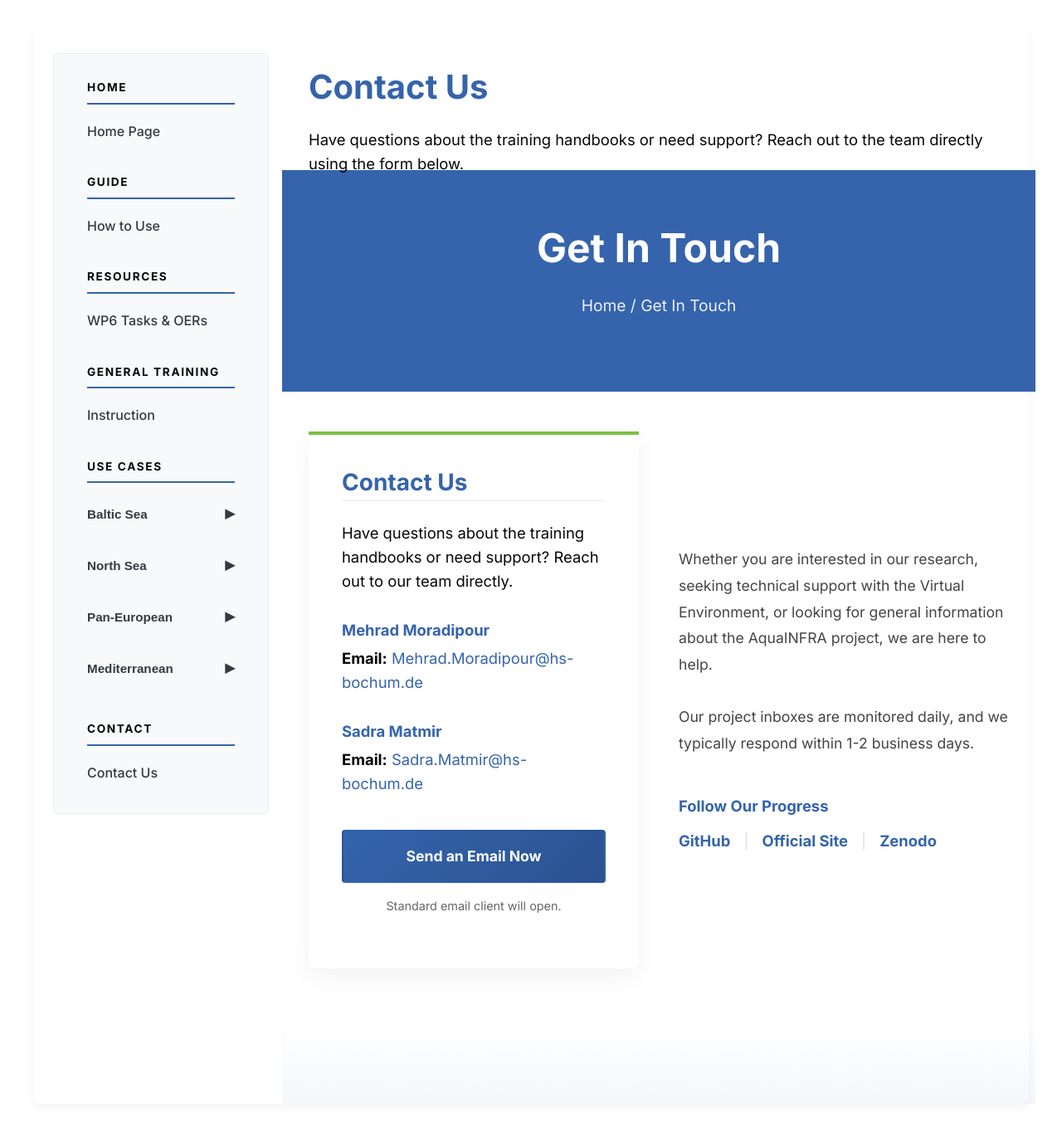
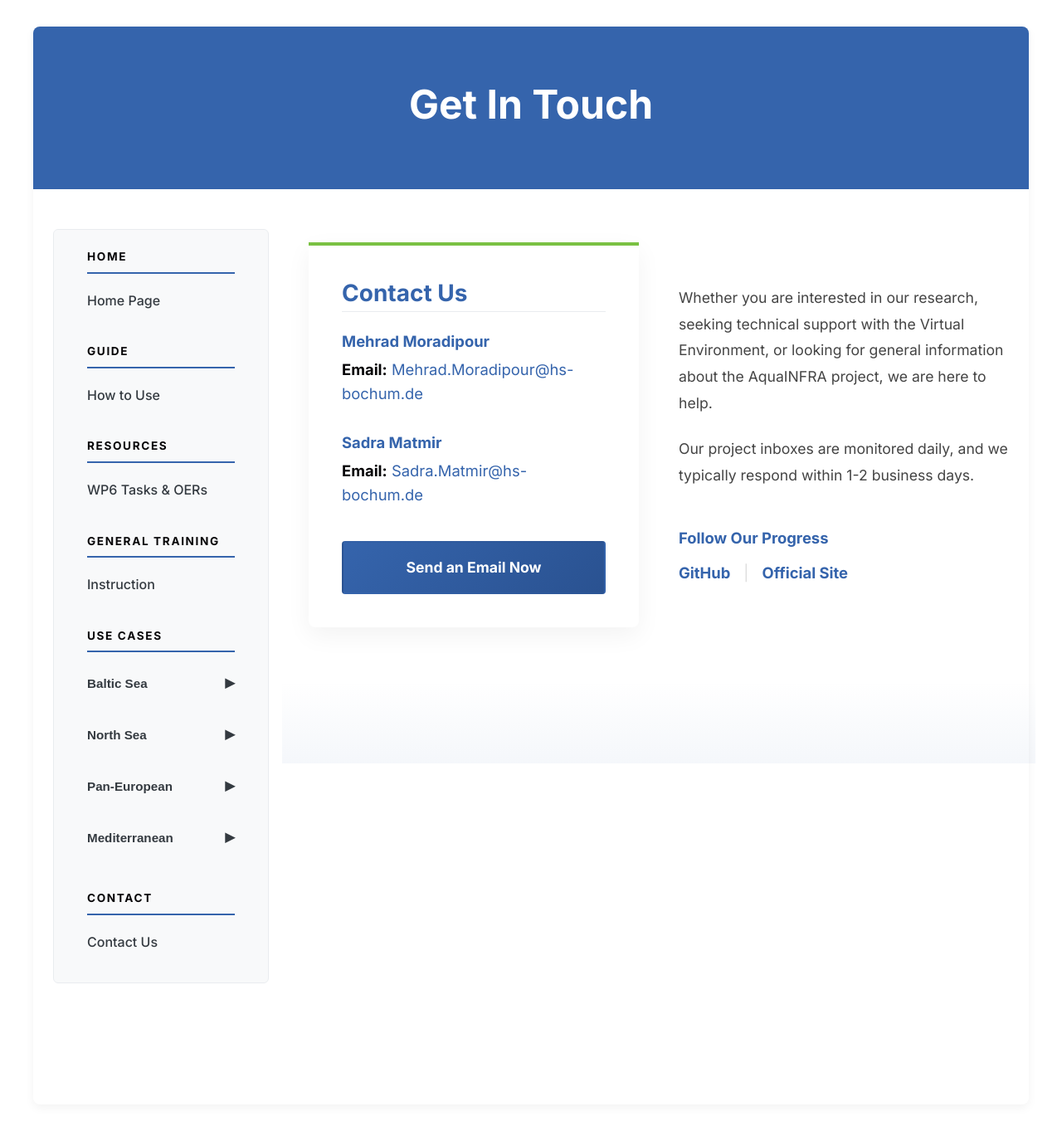
Before and after one commit to Mehrad1994/AquaINFRA_Training_Handbooks, a Jekyll site: the page built from docs/contact.md, in a window 1280 px wide and 1363 px high. Shown: the whole window at 83% size. Built offline with Jekyll 4.4.1, drawn with Linux system fonts in a browser that asks for light colours.

Commit message:
Structural Alignment

```diff
--- a/docs/_config.yml
+++ b/docs/_config.yml
@@ -12,8 +12,8 @@ description: A collection of training handbooks and use case documentation for t
 # Logo is handled in _includes/header.html for better control
 
 # Build Configuration
-destination: ../build
-cache_dir: ../build/.jekyll-cache
+# destination: ../build
+# cache_dir: ../build/.jekyll-cache
 
 # GitHub Pages Configuration
 # IMPORTANT: baseurl must match your GitHub repository name
--- a/docs/_layouts/default.html
+++ b/docs/_layouts/default.html
@@ -37,6 +37,12 @@
 
     <!-- Main Content Wrapper -->
     <main class="main-wrapper">
+        {% if page.hero_title %}
+        <div class="page-hero"
+            style="background-color: #3564AC; color: white; padding: 4rem 2rem; margin: -2rem -1.5rem 3rem -1.5rem; text-align: center; border-radius: 8px 8px 0 0;">
+            <h1 style="color: white; margin: 0; font-size: 3rem;">{{ page.hero_title }}</h1>
+        </div>
+        {% endif %}
         <div class="handbook-grid">
             <!-- Sidebar Navigation -->
             {% include sidebar.html %}
--- a/docs/assets/css/sidebar.css
+++ b/docs/assets/css/sidebar.css
@@ -1,6 +1,5 @@
-/* Sidebar Navigation Styles */
 .page-sidebar {
-    padding-top: 2rem;
+    padding: 1.5rem; /* Standardizing padding */
 }
 
 .sidebar__section {
--- a/docs/contact.md
+++ b/docs/contact.md
@@ -1,25 +1,14 @@
 ---
 layout: default
 title: Contact Us
+hero_title: Get In Touch
 ---
 
-# Contact Us
-
-Have questions about the training handbooks or need support? Reach out to the team directly using the form below.
-
-<div class="contact-hero" style="background-color: #3564AC; color: white; padding: 4rem 2rem; margin: -2rem -2rem 3rem -2rem; text-align: center;">
-    <h1 style="color: white; margin: 0; font-size: 3rem;">Get In Touch</h1>
-    <p style="margin-top: 1rem; font-size: 1.2rem; opacity: 0.9;">Home / Get In Touch</p>
-</div>
-
-<div class="contact-grid" style="display: flex; flex-wrap: wrap; gap: 3rem; margin-bottom: 4rem;">
-    <!-- Left Column: Contact Form Placeholder/Email Box -->
+<div class="contact-grid" style="display: flex; flex-wrap: wrap; gap: 3rem; margin-bottom: 4rem; margin-top: 1rem;">
+    <!-- Left Column: Primary Contact Card -->
     <div style="flex: 1; min-width: 300px;">
         <div style="border-top: 4px solid #7AC143; background: #fff; padding: 2.5rem; border-radius: 0 0 8px 8px; box-shadow: 0 10px 30px rgba(0,0,0,0.05);">
             <h2 style="color: #3564AC; margin-top: 0; margin-bottom: 1.5rem;">Contact Us</h2>
-            <p style="margin-bottom: 2rem; line-height: 1.6;">
-                Have questions about the training handbooks or need support? Reach out to our team directly.
-            </p>
 
             <div style="margin-bottom: 2rem;">
                 <h4 style="margin-bottom: 0.5rem; color: #3564AC;">Mehrad Moradipour</h4>
@@ -34,15 +23,12 @@ Have questions about the training handbooks or need support? Reach out to the te
             <a href="mailto:Mehrad.Moradipour@hs-bochum.de?cc=Sadra.Matmir@hs-bochum.de&subject=AquaINFRA%20Training%20Inquiry" class="btn btn-primary" style="display: block; text-align: center; padding: 1rem; background-color: #3564AC; color: white; text-decoration: none; border-radius: 4px; font-weight: bold; font-size: 1.1rem; transition: background 0.3s ease;">
                 Send an Email Now
             </a>
-            <p style="text-align: center; margin-top: 1rem; font-size: 0.9rem; color: #666;">
-                Standard email client will open.
-            </p>
         </div>
     </div>
 
     <!-- Right Column: Info Text -->
     <div style="flex: 1; min-width: 300px; display: flex; flex-direction: column; justify-content: center;">
-        <p style="font-size: 1.1rem; line-height: 1.8; color: #444; margin-bottom: 2rem;">
+        <p style="font-size: 1.1rem; line-height: 1.8; color: #444; margin-bottom: 1.5rem;">
             Whether you are interested in our research, seeking technical support with the Virtual Environment, or looking for general information about the AquaINFRA project, we are here to help.
         </p>
         <p style="font-size: 1.1rem; line-height: 1.8; color: #444; margin-bottom: 2rem;">
@@ -55,8 +41,6 @@ Have questions about the training handbooks or need support? Reach out to the te
                 <a href="https://github.com/Mehrad1994/AquaINFRA_Training_Handbooks" style="color: #3564AC; text-decoration: none; font-weight: bold;">GitHub</a>
                 <span style="color: #ddd;">|</span>
                 <a href="https://aquainfra.eu" style="color: #3564AC; text-decoration: none; font-weight: bold;">Official Site</a>
-                <span style="color: #ddd;">|</span>
-                <a href="https://zenodo.org" style="color: #3564AC; text-decoration: none; font-weight: bold;">Zenodo</a>
             </div>
         </div>
     </div>
```
